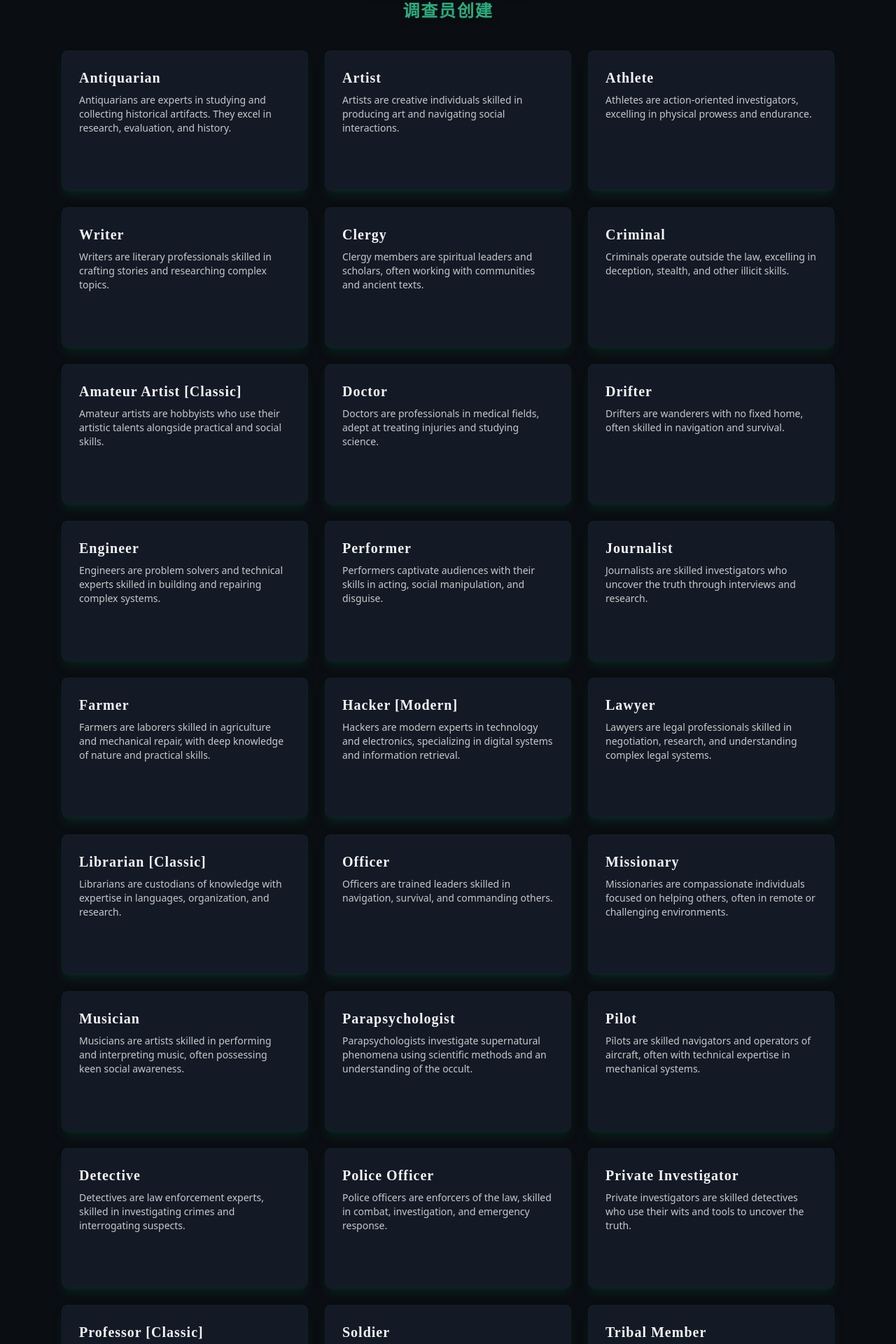
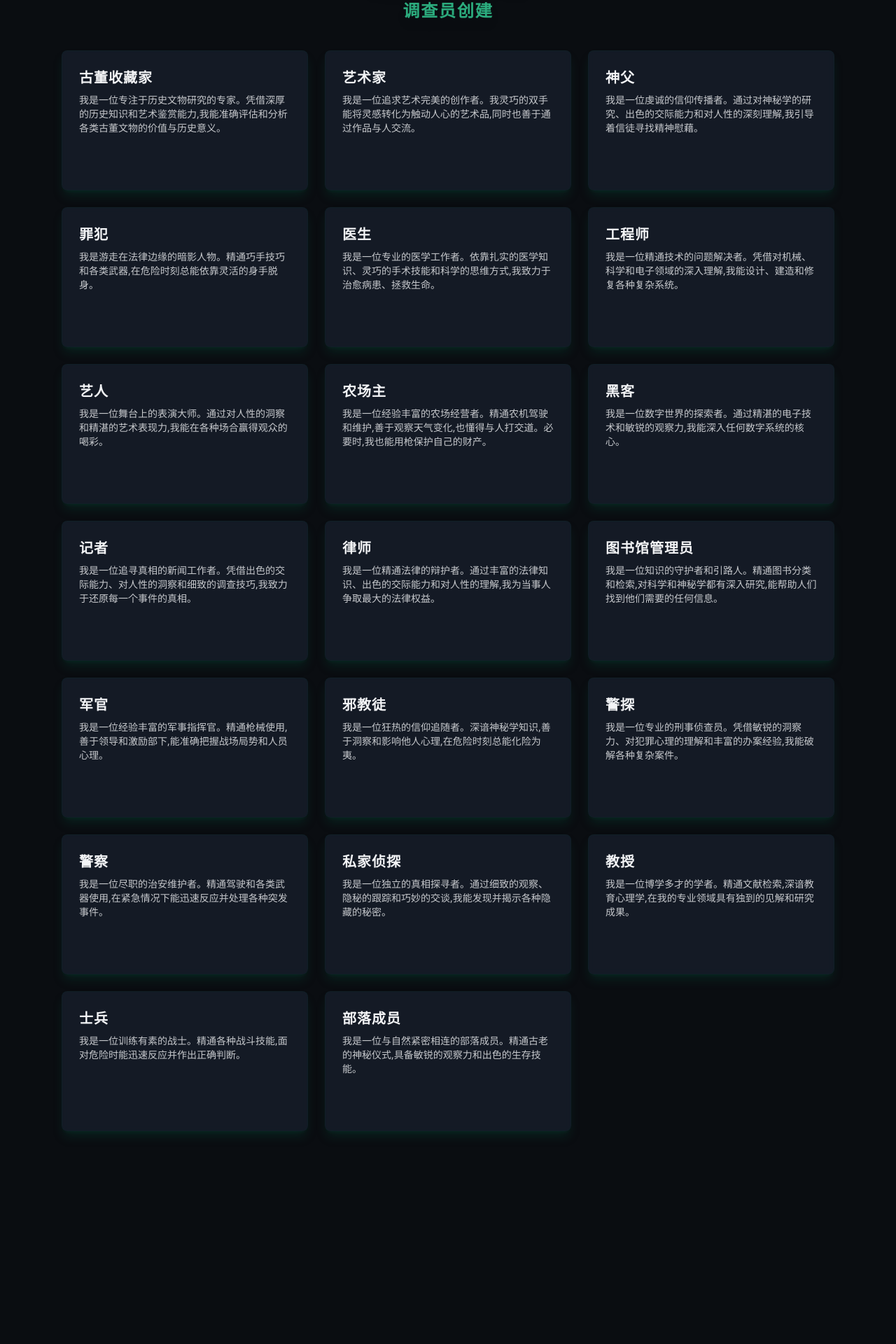
Before and after one commit to KevinKevinL/AI-Driven-TRPG, a Next.js app: page /coc in a window 1280 px wide. Shown: the part 88-2008 px from the top of the page at 70% size. After the commit the page ends 1744 px from the top, so only its background shows below. Built offline with nearby package versions, Linux system fonts and the light colour scheme.

Commit message:
our own skills and professions

```diff
--- a/constants/professions.js
+++ b/constants/professions.js
@@ -1,199 +1,162 @@
 export const PROFESSIONS = {
   "Antiquarian": {
-      title: "Antiquarian",
-      skills: ["Appraise", "Art/Craft (Any)", "History", "Library Use", "Other Language", "One Social Skill (Charm, Fast Talk, Intimidate, or Persuade)", "Spot Hidden", "One Other Skill"],
+    key: "Antiquarian",
+    title: "古董收藏家",
+    skills: ["历史", "艺术"],
     creditRating: "30-70",
     skillPoints: "EDU × 4",
-      description: "Antiquarians are experts in studying and collecting historical artifacts. They excel in research, evaluation, and history.",
+    description: "我是一位专注于历史文物研究的专家。凭借深厚的历史知识和艺术鉴赏能力,我能准确评估和分析各类古董文物的价值与历史意义。",
   },
   "Artist": {
-      title: "Artist",
-      skills: ["Art/Craft (Any)", "History or Natural World", "One Social Skill (Charm, Fast Talk, Intimidate, or Persuade)", "Other Language", "Psychology", "Spot Hidden", "Two Other Skills"],
+    key: "Artist",
+    title: "艺术家",
+    skills: ["艺术", "巧手"],
     creditRating: "9-50",
-      skillPoints: "EDU × 2 + POW × 2 or DEX × 2",
-      description: "Artists are creative individuals skilled in producing art and navigating social interactions.",
+    skillPoints: "EDU × 2 + POW × 2 或 DEX × 2",
+    description: "我是一位追求艺术完美的创作者。我灵巧的双手能将灵感转化为触动人心的艺术品,同时也善于通过作品与人交流。",
   },
-    "Athlete": {
-      title: "Athlete",
-      skills: ["Climb", "Jump", "Fighting (Brawl)", "Ride", "One Social Skill (Charm, Fast Talk, Intimidate, or Persuade)", "Swim", "Throw", "One Other Skill"],
+  "Clergy": {
+    key: "Clergy",
+    title: "神父",
+    skills: ["神秘学", "交际", "心理学"],
+    creditRating: "9-60",
+    skillPoints: "EDU × 4",
+    description: "我是一位虔诚的信仰传播者。通过对神秘学的研究、出色的交际能力和对人性的深刻理解,我引导着信徒寻找精神慰藉。",
+  },
+  "Criminal": {
+    key: "Criminal",
+    title: "罪犯",
+    skills: ["巧手", "枪械", "格斗", "闪避"],
+    creditRating: "5-65",
+    skillPoints: "EDU × 2 + DEX × 2 或 STR × 2",
+    description: "我是游走在法律边缘的暗影人物。精通巧手技巧和各类武器,在危险时刻总能依靠灵活的身手脱身。",
+  },
+  "Doctor": {
+    key: "Doctor",
+    title: "医生",
+    skills: ["医学", "巧手", "科学"],
+    creditRating: "30-80",
+    skillPoints: "EDU × 4",
+    description: "我是一位专业的医学工作者。依靠扎实的医学知识、灵巧的手术技能和科学的思维方式,我致力于治愈病患、拯救生命。",
+  },
+  "Engineer": {
+    key: "Engineer",
+    title: "工程师",
+    skills: ["机械", "科学", "电子"],
+    creditRating: "30-60",
+    skillPoints: "EDU × 4",
+    description: "我是一位精通技术的问题解决者。凭借对机械、科学和电子领域的深入理解,我能设计、建造和修复各种复杂系统。",
+  },
+  "Performer": {
+    key: "Performer",
+    title: "艺人",
+    skills: ["交际", "心理学", "艺术"],
     creditRating: "9-70",
-      skillPoints: "EDU × 2 + DEX × 2 or STR × 2",
-      description: "Athletes are action-oriented investigators, excelling in physical prowess and endurance.",
+    skillPoints: "EDU × 2 + APP × 2",
+    description: "我是一位舞台上的表演大师。通过对人性的洞察和精湛的艺术表现力,我能在各种场合赢得观众的喝彩。",
   },
-    "Writer": {
-      title: "Writer",
-      skills: ["Art/Craft (Literature)", "History", "Library Use", "Natural World or Occult", "Other Language", "Own Language", "Psychology", "One Other Skill"],
+  "Farmer": {
+    key: "Farmer",
+    title: "农场主",
+    skills: ["枪械", "驾驶", "交际", "侦查"],
+    creditRating: "9-30",
+    skillPoints: "EDU × 2 + DEX × 2 或 STR × 2",
+    description: "我是一位经验丰富的农场经营者。精通农机驾驶和维护,善于观察天气变化,也懂得与人打交道。必要时,我也能用枪保护自己的财产。",
+  },
+  "Hacker": {
+    key: "Hacker",
+    title: "黑客",
+    skills: ["电子", "侦查"],
+    creditRating: "10-70",
+    skillPoints: "EDU × 4",
+    description: "我是一位数字世界的探索者。通过精湛的电子技术和敏锐的观察力,我能深入任何数字系统的核心。",
+  },
+  "Journalist": {
+    key: "Journalist",
+    title: "记者",
+    skills: ["交际", "心理学", "侦查"],
     creditRating: "9-30",
     skillPoints: "EDU × 4",
-      description: "Writers are literary professionals skilled in crafting stories and researching complex topics.",
+    description: "我是一位追寻真相的新闻工作者。凭借出色的交际能力、对人性的洞察和细致的调查技巧,我致力于还原每一个事件的真相。",
   },
-    "Clergy": {
-      title: "Clergy",
-      skills: ["Accounting", "History", "Library Use", "Listen", "Other Language", "One Social Skill (Charm, Fast Talk, Intimidate, or Persuade)", "Psychology", "One Other Skill"],
-      creditRating: "9-60",
-      skillPoints: "EDU × 4",
-      description: "Clergy members are spiritual leaders and scholars, often working with communities and ancient texts.",
-    },
-    "Criminal": {
-      title: "Criminal",
-      skills: ["One Social Skill (Charm, Fast Talk, Intimidate, or Persuade)", "Psychology", "Spot Hidden", "Stealth", "Choose Four: Appraise, Disguise, Fighting, Firearms, Locksmith, Mechanical Repair, Sleight of Hand"],
-      creditRating: "5-65",
-      skillPoints: "EDU × 2 + DEX × 2 or STR × 2",
-      description: "Criminals operate outside the law, excelling in deception, stealth, and other illicit skills.",
-    },
-    "Amateur Artist": {
-      title: "Amateur Artist [Classic]",
-      skills: ["Art/Craft (Any)", "Firearms", "Other Language", "Ride", "One Social Skill (Charm, Fast Talk, Intimidate, or Persuade)", "Three Other Skills"],
-      creditRating: "50-99",
-      skillPoints: "EDU × 2 + APP × 2",
-      description: "Amateur artists are hobbyists who use their artistic talents alongside practical and social skills.",
-    },
-    "Doctor": {
-      title: "Doctor",
-      skills: ["First Aid", "Other Language (Latin)", "Medicine", "Psychology", "Science (Biology)", "Science (Pharmacy)", "Two Other Skills (Related to Expertise)"],
+  "Lawyer": {
+    key: "Lawyer",
+    title: "律师",
+    skills: ["交际", "图书馆使用", "心理学"],
     creditRating: "30-80",
     skillPoints: "EDU × 4",
-      description: "Doctors are professionals in medical fields, adept at treating injuries and studying science.",
+    description: "我是一位精通法律的辩护者。通过丰富的法律知识、出色的交际能力和对人性的理解,我为当事人争取最大的法律权益。",
   },
-    "Drifter": {
-      title: "Drifter",
-      skills: ["Climb", "Jump", "Listen", "Navigate", "One Social Skill (Charm, Fast Talk, Intimidate, or Persuade)", "Stealth", "Two Other Skills"],
-      creditRating: "0-5",
-      skillPoints: "EDU × 2 + APP × 2 or DEX × 2 or STR × 2",
-      description: "Drifters are wanderers with no fixed home, often skilled in navigation and survival.",
-    },
-    "Engineer": {
-      title: "Engineer",
-      skills: ["Art/Craft (Blueprints)", "Electrical Repair", "Library Use", "Mechanical Repair", "Operate Heavy Machinery", "Science (Engineering)", "Science (Physics)", "One Other Skill"],
-      creditRating: "30-60",
-      skillPoints: "EDU × 4",
-      description: "Engineers are problem solvers and technical experts skilled in building and repairing complex systems.",
-    },
-    "Performer": {
-      title: "Performer",
-      skills: ["Art/Craft (Acting)", "Disguise", "Two Social Skills (Charm, Fast Talk, Intimidate, or Persuade)", "Listen", "Psychology", "Two Other Skills"],
-      creditRating: "9-70",
-      skillPoints: "EDU × 2 + APP × 2",
-      description: "Performers captivate audiences with their skills in acting, social manipulation, and disguise.",
-    },
-    "Journalist": {
-      title: "Journalist",
-      skills: ["Art/Craft (Photography)", "History", "Library Use", "Other Language", "One Social Skill (Charm, Fast Talk, Intimidate, or Persuade)", "Psychology", "Two Other Skills"],
-      creditRating: "9-30",
-      skillPoints: "EDU × 4",
-      description: "Journalists are skilled investigators who uncover the truth through interviews and research.",
-    },
-    "Farmer": {
-      title: "Farmer",
-      skills: ["Art/Craft (Farming)", "Drive Auto (or Animal Cart)", "One Social Skill (Charm, Fast Talk, Intimidate, or Persuade)", "Mechanical Repair", "Natural World", "Operate Heavy Machinery", "Track", "One Other Skill"],
-      creditRating: "9-30",
-      skillPoints: "EDU × 2 + DEX × 2 or STR × 2",
-      description: "Farmers are laborers skilled in agriculture and mechanical repair, with deep knowledge of nature and practical skills.",
-    },
-    "Hacker [Modern]": {
-      title: "Hacker [Modern]",
-      skills: ["Computer Use", "Electrical Repair", "Electronics", "Library Use", "Spot Hidden", "One Social Skill (Charm, Fast Talk, Intimidate, or Persuade)", "Two Other Skills"],
-      creditRating: "10-70",
-      skillPoints: "EDU × 4",
-      description: "Hackers are modern experts in technology and electronics, specializing in digital systems and information retrieval.",
-    },
-    "Lawyer": {
-      title: "Lawyer",
-      skills: ["Accounting", "Law", "Library Use", "Two Social Skills (Charm, Fast Talk, Intimidate, or Persuade)", "Psychology", "Two Other Skills"],
-      creditRating: "30-80",
-      skillPoints: "EDU × 4",
-      description: "Lawyers are legal professionals skilled in negotiation, research, and understanding complex legal systems.",
-    },
-    "Librarian [Classic]": {
-      title: "Librarian [Classic]",
-      skills: ["Accounting", "Library Use", "Other Language", "Own Language", "Four Skills Related to Personal Traits or Reading Specialization"],
+  "Librarian": {
+    key: "Librarian",
+    title: "图书馆管理员",
+    skills: ["图书馆使用", "科学", "神秘学"],
     creditRating: "9-35",
     skillPoints: "EDU × 4",
-      description: "Librarians are custodians of knowledge with expertise in languages, organization, and research.",
+    description: "我是一位知识的守护者和引路人。精通图书分类和检索,对科学和神秘学都有深入研究,能帮助人们找到他们需要的任何信息。",
   },
   "Officer": {
-      title: "Officer",
-      skills: ["Accounting", "Firearms", "Navigate", "Two Social Skills (Charm, Fast Talk, Intimidate, or Persuade)", "Psychology", "Survival", "One Other Skill"],
+    key: "Officer",
+    title: "军官",
+    skills: ["交际", "枪械", "心理学"],
     creditRating: "20-70",
-      skillPoints: "EDU × 2 + DEX × 2 or STR × 2",
-      description: "Officers are trained leaders skilled in navigation, survival, and commanding others.",
+    skillPoints: "EDU × 2 + DEX × 2 或 STR × 2",
+    description: "我是一位经验丰富的军事指挥官。精通枪械使用,善于领导和激励部下,能准确把握战场局势和人员心理。",
   },
-    "Missionary": {
-      title: "Missionary",
-      skills: ["Art/Craft (Any)", "Mechanical Repair", "Medicine", "Natural World", "One Social Skill (Charm, Fast Talk, Intimidate, or Persuade)", "Two Other Skills"],
+  "Zealot": {
+    key: "Zealot",
+    title: "邪教徒",
+    skills: ["神秘学", "心理学", "闪避"],
     creditRating: "0-30",
-      skillPoints: "EDU × 4",
-      description: "Missionaries are compassionate individuals focused on helping others, often in remote or challenging environments.",
-    },
-    "Musician": {
-      title: "Musician",
-      skills: ["Art/Craft (Musical Instrument)", "One Social Skill (Charm, Fast Talk, Intimidate, or Persuade)", "Listen", "Psychology", "Four Other Skills"],
-      creditRating: "9-30",
-      skillPoints: "EDU × 2 + DEX × 2 or POW × 2",
-      description: "Musicians are artists skilled in performing and interpreting music, often possessing keen social awareness.",
-    },
-    "Parapsychologist": {
-      title: "Parapsychologist",
-      skills: ["Anthropology", "Art/Craft (Photography)", "History", "Library Use", "Occult", "Other Language", "Psychology", "One Other Skill"],
-      creditRating: "9-30",
-      skillPoints: "EDU × 4",
-      description: "Parapsychologists investigate supernatural phenomena using scientific methods and an understanding of the occult.",
-    },
-    "Pilot": {
-      title: "Pilot",
-      skills: ["Electrical Repair", "Mechanical Repair", "Navigate", "Operate Heavy Machinery", "Drive (Aircraft)", "Science (Astronomy)", "Two Other Skills"],
-      creditRating: "20-70",
-      skillPoints: "EDU × 2 + DEX × 2",
-      description: "Pilots are skilled navigators and operators of aircraft, often with technical expertise in mechanical systems.",
+    skillPoints: "EDU × 2 + APP × 2 或 POW × 2",
+    description: "我是一位狂热的信仰追随者。深谙神秘学知识,善于洞察和影响他人心理,在危险时刻总能化险为夷。",
   },
   "Detective": {
-      title: "Detective",
-      skills: ["Art/Craft (Acting) or Disguise", "Firearms", "Law", "Listen", "One Social Skill (Charm, Fast Talk, Intimidate, or Persuade)", "Psychology", "Spot Hidden", "One Other Skill"],
+    key: "Detective",
+    title: "警探",
+    skills: ["侦查", "心理学", "枪械", "交际"],
     creditRating: "20-50",
-      skillPoints: "EDU × 2 + DEX × 2 or STR × 2",
-      description: "Detectives are law enforcement experts, skilled in investigating crimes and interrogating suspects.",
+    skillPoints: "EDU × 2 + DEX × 2 或 STR × 2",
+    description: "我是一位专业的刑事侦查员。凭借敏锐的洞察力、对犯罪心理的理解和丰富的办案经验,我能破解各种复杂案件。",
   },
-    "Police Officer": {
-      title: "Police Officer",
-      skills: ["Fighting (Brawl)","Firearms","First Aid","One Social Skill (Charm, Fast Talk, Intimidate, or Persuade)","Law","Psychology","Spot Hidden","Drive Auto or Ride"],
+  "PoliceOfficer": {
+    key: "PoliceOfficer",
+    title: "警察",
+    skills: ["驾驶", "枪械", "格斗"],
     creditRating: "9-30",
-      skillPoints: "EDU × 2 + DEX × 2 or STR × 2",
-      description: "Police officers are enforcers of the law, skilled in combat, investigation, and emergency response.",
+    skillPoints: "EDU × 2 + DEX × 2 或 STR × 2",
+    description: "我是一位尽职的治安维护者。精通驾驶和各类武器使用,在紧急情况下能迅速反应并处理各种突发事件。",
   },
-    "Private Investigator": {
-      title: "Private Investigator",
-      skills: ["Art/Craft (Photography)","Disguise","Law","Library Use","One Social Skill (Charm, Fast Talk, Intimidate, or Persuade)","Psychology","Spot Hidden","One Other Skill (e.g., Computer Use, Locksmith, Firearms)"],
+  "PrivateInvestigator": {
+    key: "PrivateInvestigator",
+    title: "私家侦探",
+    skills: ["侦查", "潜行", "交际", "心理学"],
     creditRating: "9-30",
-      skillPoints: "EDU × 2 + DEX × 2 or STR × 2",
-      description: "Private investigators are skilled detectives who use their wits and tools to uncover the truth.",
+    skillPoints: "EDU × 2 + DEX × 2 或 STR × 2",
+    description: "我是一位独立的真相探寻者。通过细致的观察、隐秘的跟踪和巧妙的交谈,我能发现并揭示各种隐藏的秘密。",
   },
-    "Professor [Classic]": {
-      title: "Professor [Classic]",
-      skills: ["Library Use","Other Language","Own Language","Psychology","Four Skills Related to Academic or Personal Expertise"],
+  "Professor": {
+    key: "Professor",
+    title: "教授",
+    skills: ["图书馆使用", "心理学"],
     creditRating: "20-70",
     skillPoints: "EDU × 4",
-      description: "Professors are scholarly experts, highly educated and specialized in their chosen fields.",
+    description: "我是一位博学多才的学者。精通文献检索,深谙教育心理学,在我的专业领域具有独到的见解和研究成果。",
   },
   "Soldier": {
-      title: "Soldier",
-      skills: ["Climb or Swim", "Dodge", "Fighting", "Firearms", "Stealth", "Survival", "Two Other Skills (e.g., First Aid, Mechanical Repair, Other Language)"],
+    key: "Soldier",
+    title: "士兵",
+    skills: ["格斗", "闪避", "枪械"],
     creditRating: "9-30",
-      skillPoints: "EDU × 2 + DEX × 2 or STR × 2",
-      description: "Soldiers are trained fighters skilled in combat and survival techniques.",
+    skillPoints: "EDU × 2 + DEX × 2 或 STR × 2",
+    description: "我是一位训练有素的战士。精通各种战斗技能,面对危险时能迅速反应并作出正确判断。",
   },
-    "Tribal Member": {
-      title: "Tribal Member",
-      skills: ["Climb", "Fighting or Throw", "Natural World", "Listen", "Occult", "Spot Hidden", "Swim", "Survival (Any)"],
+  "TribalMember": {
+    key: "TribalMember",
+    title: "部落成员",
+    skills: ["神秘学", "侦查", "格斗"],
     creditRating: "0-15",
-      skillPoints: "EDU × 2 + DEX × 2 or STR × 2",
-      description: "Tribal members are deeply connected to nature and spiritual practices, excelling in survival and combat.",
+    skillPoints: "EDU × 2 + DEX × 2 或 STR × 2",
+    description: "我是一位与自然紧密相连的部落成员。精通古老的神秘仪式,具备敏锐的观察力和出色的生存技能。",
   },
-    "Zealot": {
-      title: "Zealot",
-      skills: ["History", "Two Social Skills (Charm, Fast Talk, Intimidate, or Persuade)", "Psychology", "Stealth", "Three Other Skills"],
-      creditRating: "0-30",
-      skillPoints: "EDU × 2 + APP × 2 or POW × 2",
-      description: "Zealots are driven individuals dedicated to their beliefs, excelling in persuasion and stealth.",
-    },
-
 };
--- a/pages/coc/index.js
+++ b/pages/coc/index.js
@@ -29,7 +29,7 @@ const COCCharacterCreator = () => {
     if (selectedProfession) {
       router.push({
         pathname: '/coc/attributes',
-        query: { profession: selectedProfession.title }
+        query: { profession: selectedProfession.key }  // 使用 key 而不是 title
       });
     }
   };
```
Also changed, not shown: 1 other file (tests, documents, lock files or other folders). Lines whose indentation alone changed are shown as unchanged.
